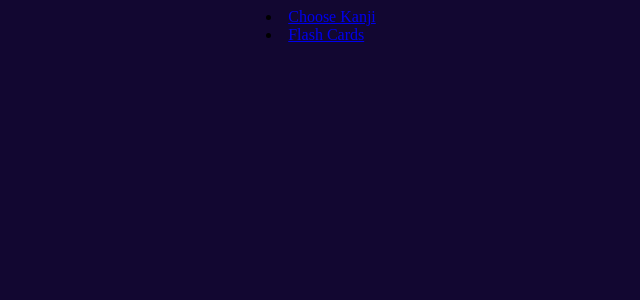
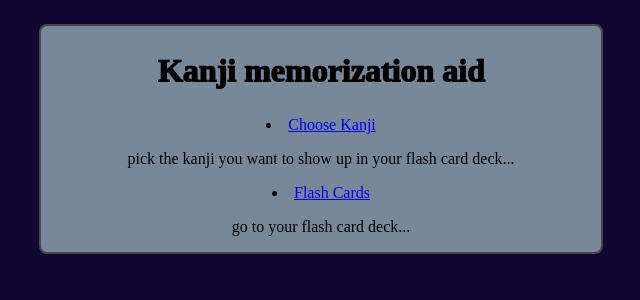
Before and after one commit to VaughnAkiu/learnJapanese, a Next.js app: page / in a window 1280 px wide. Shown: the top 300 px of the page, without its empty margins (319-959 px from the left). Built offline with nearby package versions, Linux system fonts and the light colour scheme.

Commit message:
a lot of UI changes, also attempts to use environment variables for api

```diff
--- a/pages/index.tsx
+++ b/pages/index.tsx
@@ -1,22 +1,33 @@
 import Head from 'next/head';
 import Layout from '../components/layout';
 import Link from 'next/link'
+import utilStyles from '../styles/utils.module.css';
 
-const siteTitle = 'Practice Web App';
+const siteTitle = 'Learn Japanese';
 
 export default function Home({  }) {
   return (
     <>
-      <li>
-        <Link href="chooseKanji">Choose Kanji</Link>
-
-      </li>
-      <li>
-        <Link href="flashCards">Flash Cards</Link>
-      </li>
       <Head>
           <title>{siteTitle}</title>
       </Head>
+      <div className={utilStyles.container}>
+        <header>
+            <>
+              <h2 className={utilStyles.headingLg}>
+                  Kanji memorization aid
+              </h2>
+              <li>
+              <Link href="chooseKanji">Choose Kanji</Link>
+              </li>
+              <p>pick the kanji you want to show up in your flash card deck...</p>
+              <li>
+                <Link href="flashCards">Flash Cards</Link>
+              </li>
+              <p>go to your flash card deck...</p>
+            </>
+        </header>
+      </div>
       {/* <Layout></Layout> */}
     </>
   );
--- a/styles/utils.module.css
+++ b/styles/utils.module.css
@@ -26,7 +26,7 @@
     /* place-items: center; */
     text-align: center;
     margin: 1rem;
-    width: 25rem;
+    width: 35rem;
   }
 
   .containerSmall {
@@ -60,6 +60,6 @@
     /* place-items: center; */
     text-align: center;
     margin: 1rem;
-    width: 25rem;
+    /* width: 25rem; */
     height: 25rem;
   }
```
Also changed, not shown: pages/chooseKanji.tsx (+24 -11 lines), pages/flashCards.tsx (+13 -8 lines).
